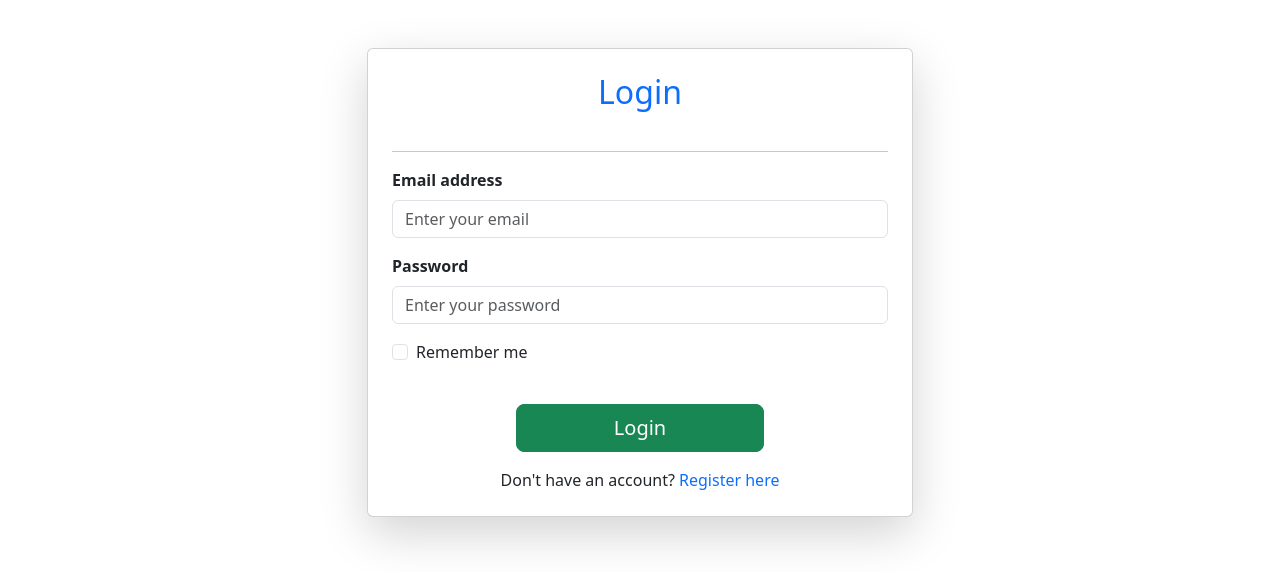
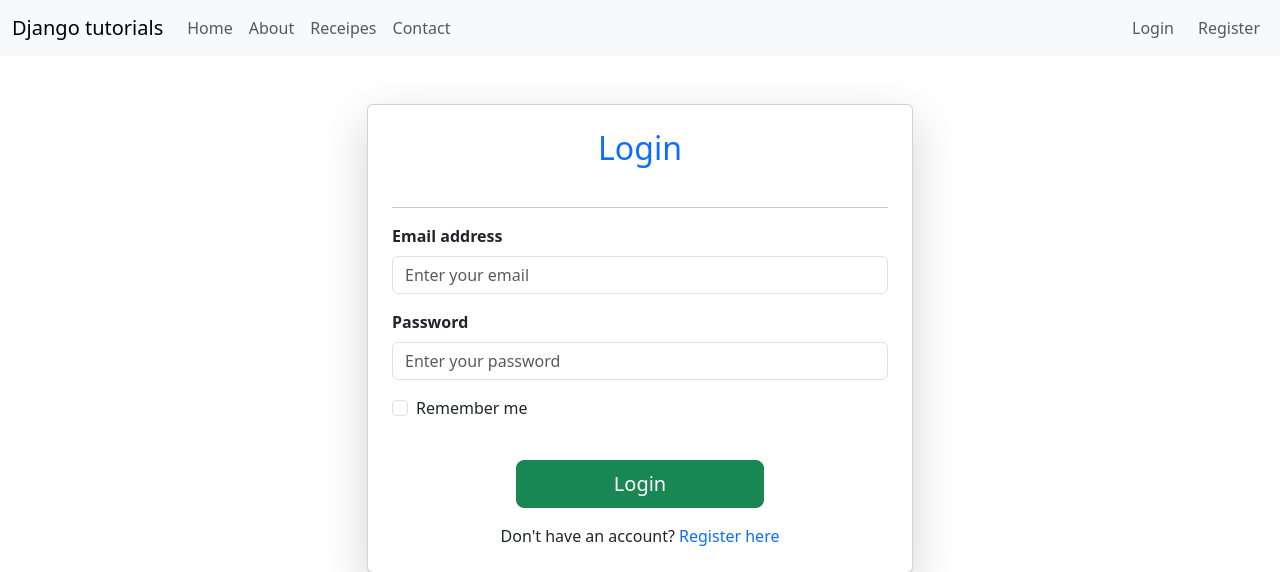
Before and after one commit to rdevang71/Django-Receipes-Project, a Django app: page /login/ in a window 1280 px wide. Shown: the top 572 px of the page. Run offline with Django 5.2, Linux system fonts and the light colour scheme.

Commit message:
adding navbar

```diff
--- a/home/templates/base.html
+++ b/home/templates/base.html
@@ -22,6 +22,49 @@
   </style>
 </head>
 <body>
+  <!-- Navbar -->
+  <nav class="navbar navbar-expand-lg navbar-light bg-light">
+    <div class="container-fluid">
+      <a class="navbar-brand" href="{% url 'home' %}">Django tutorials</a>
+      <button class="navbar-toggler" type="button" data-bs-toggle="collapse" data-bs-target="#navbarNav" aria-controls="navbarNav" aria-expanded="false" aria-label="Toggle navigation">
+        <span class="navbar-toggler-icon"></span>
+      </button>
+      <div class="collapse navbar-collapse" id="navbarNav">
+        <ul class="navbar-nav me-auto mb-2 mb-lg-0">
+          <li class="nav-item">
+            <a class="nav-link" href="{% url 'home' %}">Home</a>
+          </li>
+          <li class="nav-item">
+            <a class="nav-link" href="{% url 'about' %}">About</a>
+          </li>
+          <li class="nav-item">
+            <a class="nav-link" href="{% url 'receipes' %}">Receipes</a>
+          </li>
+          <li class="nav-item">
+            <a class="nav-link" href="{% url 'contact' %}">Contact</a>
+          </li>
+        </ul>
+
+        <ul class="navbar-nav">
+          {% if user.is_authenticated %}
+            <li class="nav-item">
+              <a class="nav-link" href="#">Hello, {{ user.username }}</a>
+            </li>
+            <li class="nav-item">
+              <a class="nav-link btn btn-outline-secondary ms-2" href="{% url 'logout_page' %}">Logout</a>
+            </li>
+          {% else %}
+            <li class="nav-item">
+              <a class="nav-link btn btn-outline-primary me-2" href="{% url 'login_page' %}">Login</a>
+            </li>
+            <li class="nav-item">
+              <a class="nav-link btn btn-primary" href="{% url 'register_page' %}">Register</a>
+            </li>
+          {% endif %}
+        </ul>
+      </div>
+    </div>
+  </nav>
 
   <div class="container mt-3">
     {% if messages %}
--- a/vege/views.py
+++ b/vege/views.py
@@ -1,13 +1,12 @@
 from django.shortcuts import render, redirect, get_object_or_404
 from .models import Recipe
 from django.contrib import messages
-from django.contrib.auth import authenticate, login
+from django.contrib.auth import authenticate, login, logout
 from django.contrib.auth.models import User
-from django.contrib import messages
+from django.contrib.auth.decorators import login_required
 
 
-
-
+@login_required(login_url='login_page')
 def receipes(request):
     if request.method == "POST":
         receipe_name = request.POST.get('receipe_name')
@@ -69,6 +68,10 @@
 
 
 def login_page(request):
+    # If user was redirected here by @login_required, 'next' will be present in GET
+    if request.method == "GET" and request.GET.get('next'):
+        messages.error(request, "You need to Register/Login to go to this page")
+
     if request.method == "POST":
         email = request.POST.get("email")
         password = request.POST.get("password")
@@ -90,4 +93,4 @@
 
 def logout_page(request):
     logout(request)
-    return('/login/')
+    return redirect('login_page')
```
Also changed, not shown: db.sqlite3.
